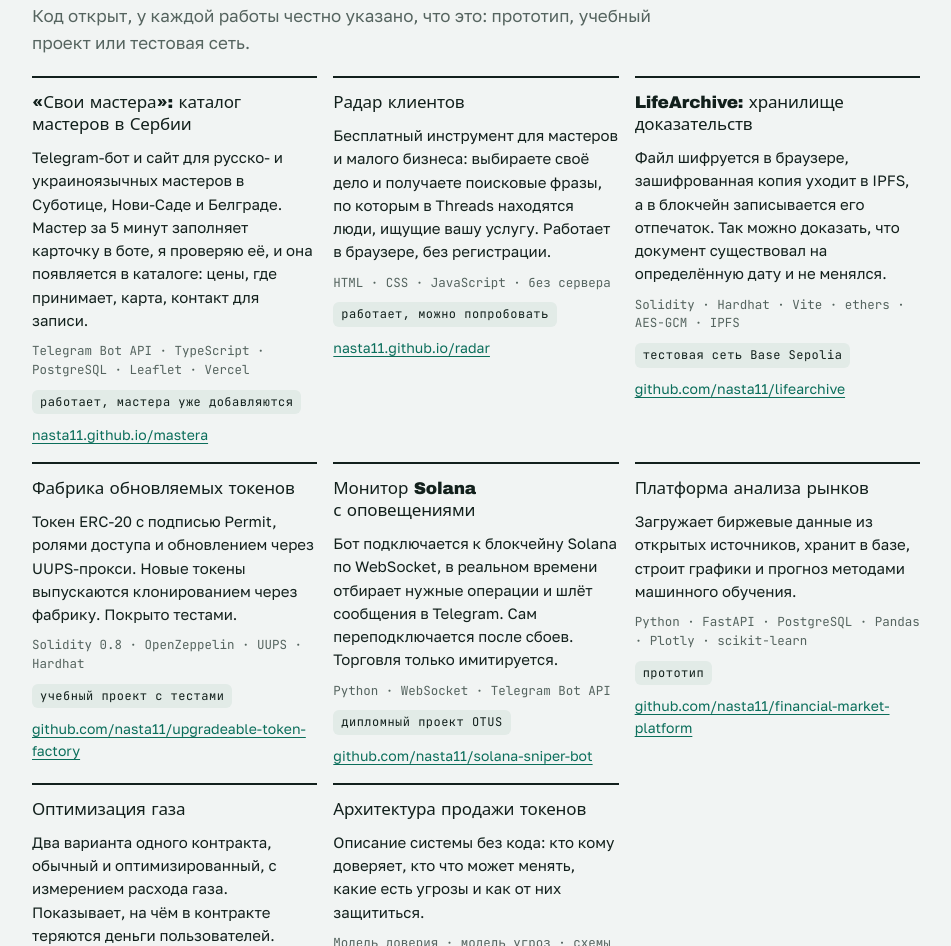
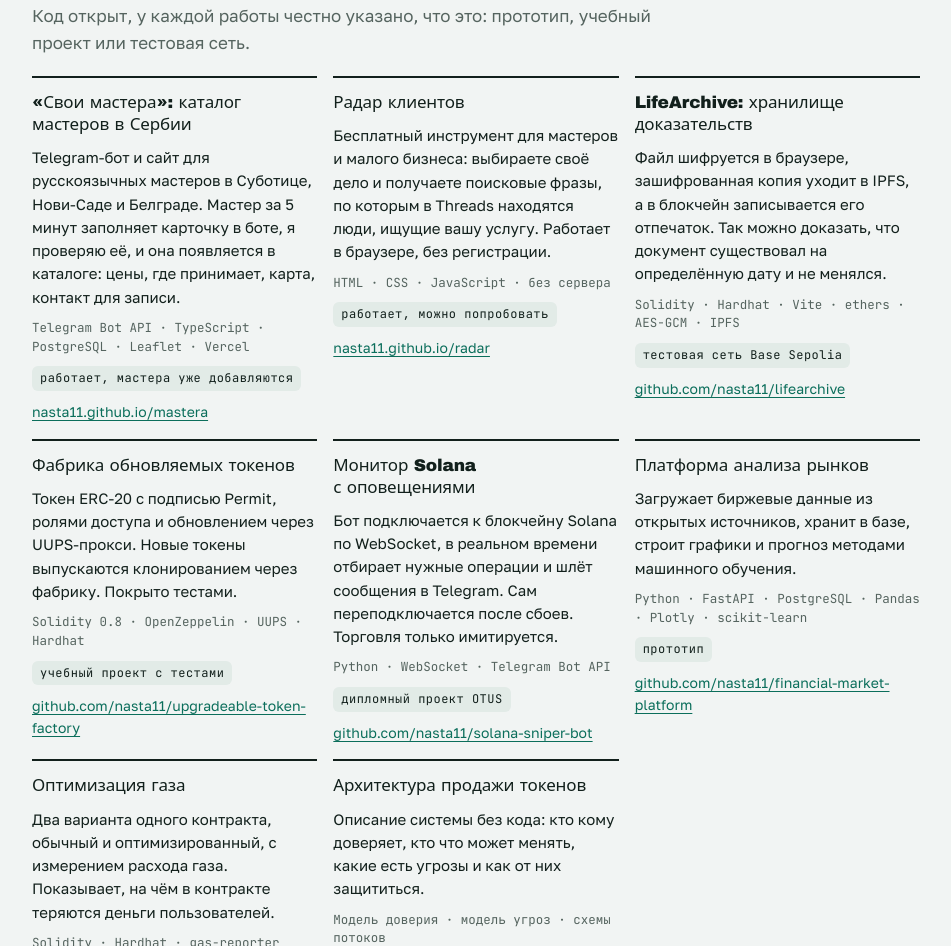
Before and after one commit to nasta11/nasta11.github.io, a plain HTML site: page index.html in a window 1280 px wide. Shown: the part 1589-2535 px from the top of the page, without its empty margins (164-1115 px from the left). Drawn offline with Linux system fonts and the light colour scheme; a web font is replaced by a local one.

Commit message:
Свои мастера: каталог для русскоязычных мастеров

```diff
--- a/index.html
+++ b/index.html
@@ -138,7 +138,7 @@ ol.steps b{font-weight:600;font-size:16px}
   <div class="cases">
     <article class="case">
       <h3>«Свои мастера»: каталог мастеров в Сербии</h3>
-      <p>Telegram-бот и сайт для русско- и украиноязычных мастеров в Суботице, Нови-Саде и Белграде. Мастер за 5 минут заполняет карточку в боте, я проверяю её, и она появляется в каталоге: цены, где принимает, карта, контакт для записи.</p>
+      <p>Telegram-бот и сайт для русскоязычных мастеров в Суботице, Нови-Саде и Белграде. Мастер за 5 минут заполняет карточку в боте, я проверяю её, и она появляется в каталоге: цены, где принимает, карта, контакт для записи.</p>
       <span class="stack">Telegram Bot API · TypeScript · PostgreSQL · Leaflet · Vercel</span>
       <span class="state">работает, мастера уже добавляются</span>
       <a href="https://nasta11.github.io/mastera/">nasta11.github.io/mastera</a>
```
Also changed, not shown: mastera/index.html (+2 -2 lines).
